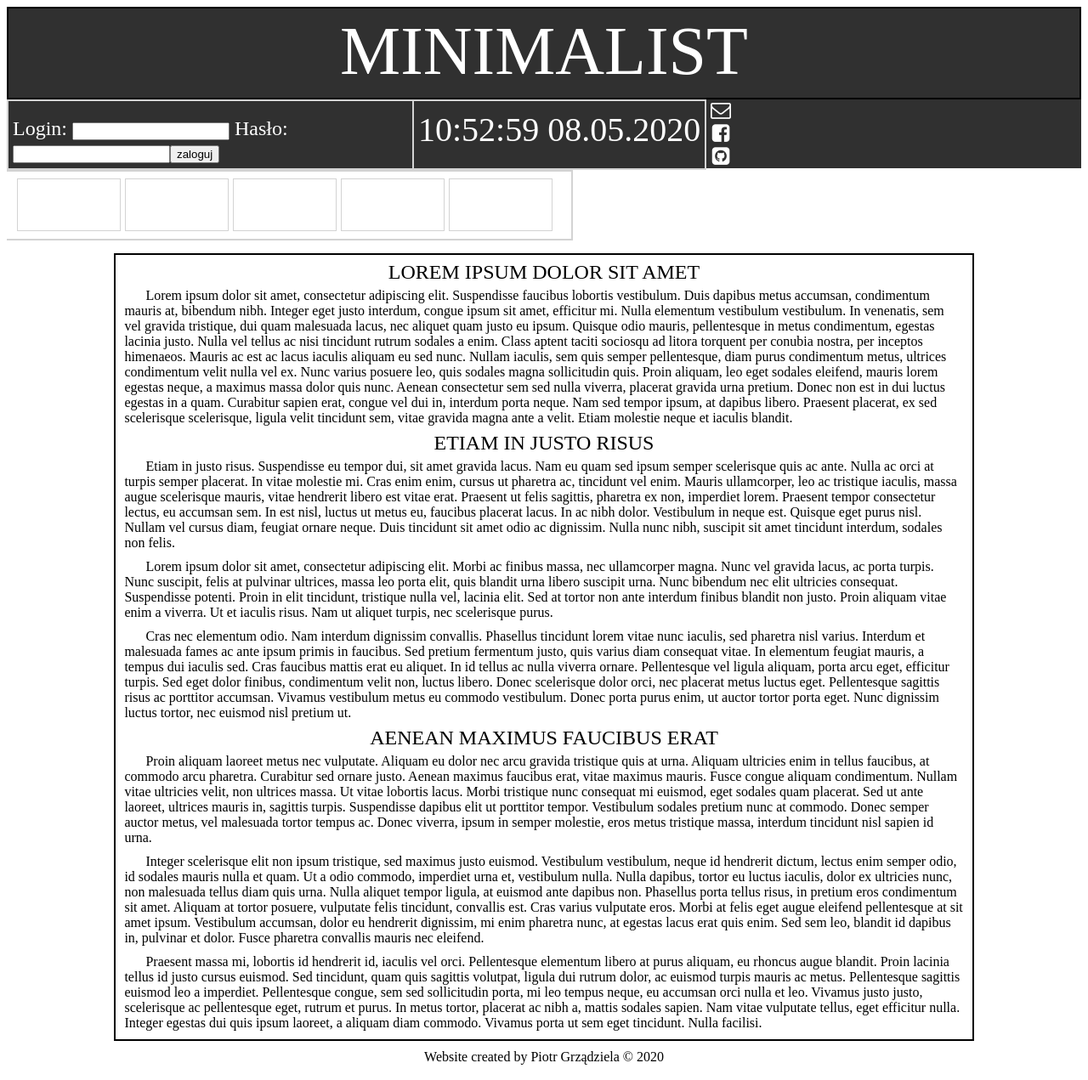
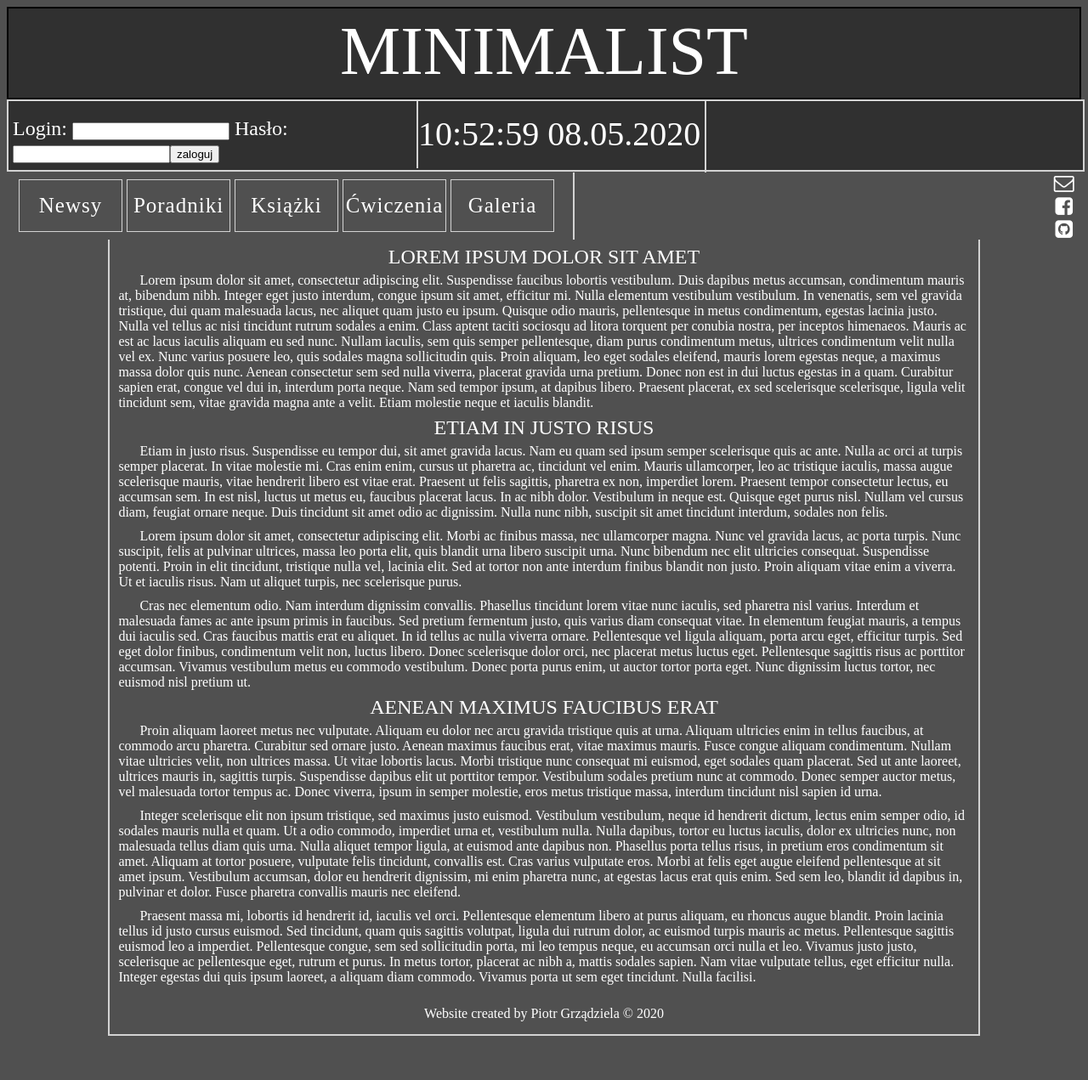
Before and after one commit to SlavicShaman/Website1, a PHP site: page / in a window 1280 px wide. Shown: the whole page at 85% size. After the commit the page ends 1219 px from the top, so only its background shows below. Run offline with PHP 8.4, Linux system fonts and the light colour scheme; some web fonts are replaced.

Commit message:
Add files via upload

```diff
--- a/index.php
+++ b/index.php
@@ -66,7 +66,7 @@
 
 	<div class="wrapper">
 
-	<div id="logo">Minimalist </div>
+	<div id="logo"> Minimalist </div>
 
 
 	<div class="mainmenu">
@@ -91,9 +91,9 @@
 			</div>
 
 			<div class="media">
-				<i class="icon-mail" class="media"></i><br>
-				<a href="https://www.youtube.com/watch?v=b3jtkv-GrVw" class="media"><i class="demo-icon icon-facebook-squared"></a></i><br>
-				<a href="https://github.com/SlavicShaman" class="media"><i class="demo-icon icon-github-squared"></a></i>
+				<a href="placeholder" class="medialinks"><i class="icon-mail" class="medialinks"></i></a><br>
+				<a href="https://www.youtube.com/watch?v=b3jtkv-GrVw" class="medialinks"><i class="icon-facebook-squared"></i></a><br>
+				<a href="https://github.com/SlavicShaman" class="medialinks"><i class="icon-github-squared"></i></a>
 			</div>
 
 
@@ -105,7 +105,7 @@
 
 
 
-	<div class="container">
+
 		<div class="content">
 		<div class="title">
 		Lorem ipsum dolor sit amet
@@ -148,12 +148,14 @@
 		Praesent massa mi, lobortis id hendrerit id, iaculis vel orci. Pellentesque elementum libero at purus aliquam, eu rhoncus augue blandit. Proin lacinia tellus id justo cursus euismod. Sed tincidunt, quam quis sagittis volutpat, ligula dui rutrum dolor, ac euismod turpis mauris ac metus. Pellentesque sagittis euismod leo a imperdiet. Pellentesque congue, sem sed sollicitudin porta, mi leo tempus neque, eu accumsan orci nulla et leo. Vivamus justo justo, scelerisque ac pellentesque eget, rutrum et purus. In metus tortor, placerat ac nibh a, mattis sodales sapien. Nam vitae vulputate tellus, eget efficitur nulla. Integer egestas dui quis ipsum laoreet, a aliquam diam commodo. Vivamus porta ut sem eget tincidunt. Nulla facilisi.
 		</div>
 
-	</div>
+
+
 
 
 
 
 		<footer>Website created by Piotr Grządziela &copy 2020</footer>
 	</div>
+	</div>
 	</body>
 	</html>
--- a/style.css
+++ b/style.css
@@ -1,5 +1,9 @@
-
-#logo {
+body
+{
+background-color: #505050;
+}
+#logo
+{
 align: center;
 height: 100px;
 max-width:100%;
@@ -17,10 +21,12 @@ padding-top: 5px;
 .wrapper {
 	width: 100%;
 
+
 }
 
 
-.title {
+.title
+{
 	text-align: center;
 	text-transform: uppercase;
 	font-size: 24px;
@@ -29,49 +35,55 @@ padding-top: 5px;
 }
 
 
-.mainmenu {
+.mainmenu
+{
 	width: 100%;
 	font-size: 24px;
 	background-color: #303030;
 	height: 81px;
 	color: white;
+	border: 2px solid #D3D3D3;
 
 
 }
 
-ul.menulist {
+ul.menulist
+{
 	 display: inline-flex;
 	 list-style: none;
 
 }
 
-.login {
+.login
+{
 
 	width: 470px;
 	float: left;
 	padding-top: 19px;
 	padding-left: 5px;
 	padding-right: 5px;
-	border: 2px solid #D3D3D3;
+	border-right: 2px solid #D3D3D3;
 	height: 60px;
-	border-right: 0px;
+
 }
 
-.nawigacja {
+.nawigacja
+{
 	float: left;
 	padding: 7px;
 	padding-top: 8px;
 	padding-bottom: 9px;
 	font-size: 25px;
 	font-stretch: ultra-condensed;
-	border: 2px solid #D3D3D3;
+	border-right: 2px solid #D3D3D3;
 	border-left: 0;
 	width: 650px;
 
 
 }
 
-li {
+li
+{
 
 	margin-left: 5px;
 	letter-spacing: 1px;
@@ -92,69 +104,84 @@ li {
 {
 
 	float: left;
-	padding-top: 10px;
+	padding-top: 15px;
 	font-size: 40px;
 	margin-left: -5px;
 	padding-bottom: 9px;
-	border: 2px solid #D3D3D3;
+	border-right: 2px solid #D3D3D3;
 	height: 60px;
 	padding-left: 5px;
 	padding-right: 5px;
 
 }
 
+.media
+{
+	height: 60px;
+	width: 39px;
+	float: right;
+}
 
-.container{
-width: 80%;
-margin-right: auto;
-margin-left: auto;
-margin-top: 100px;
-height: 100%;
+
+
+
+
+.content
+{
+
+	padding: 5px;
+	clear: both;
+	width: 80%;
+	margin-right: auto;
+	margin-left: auto;
+	border: solid #D3D3D3 2px;
+	border-top: 0;
+	color: white;
+
+
+
+}
+
+
+.text
+{
+	padding: 5px;
+	text-indent: 25px;
+
+
 
 }
 
 
 
 
-.content {
-
-	padding: 5px;
-	border: solid black 2px;
-	clear: both;
-
-
-
-}
-
-
-.text {
-	padding: 5px;
-	text-indent: 25px;
-
-
-}
-
-
-
-.mySlides {
+.mySlides
+{
 	display: none;
 }
 
-ul {
+ul
+{
   list-style-type: none;
   text-align: center;
   margin: 0 0 0 -40px;
 }
 
-a.media{
+a.medialinks
+{
 	text-decoration: none;
 	color: white;
+	padding-left: auto;
+	padding-right: auto;
+	width: inherit;
+
 
 }
 
-a.navlink{
+a.navlink
+{
 	text-decoration: none;
-	color: black;
+	color: white;
 	height: 100%;
 	width: 100%;
 	display: block;
@@ -162,13 +189,15 @@ a.navlink{
 	color: white;
 }
 
-a.navlink:hover {
+a.navlink:hover
+{
 	color: #FF8000;
 
 }
 
-footer {
-	padding-top: 10px;
+footer
+{
+	padding-top: 20px;
 	padding-bottom: 10px;
 	text-align: center;
 }
```
